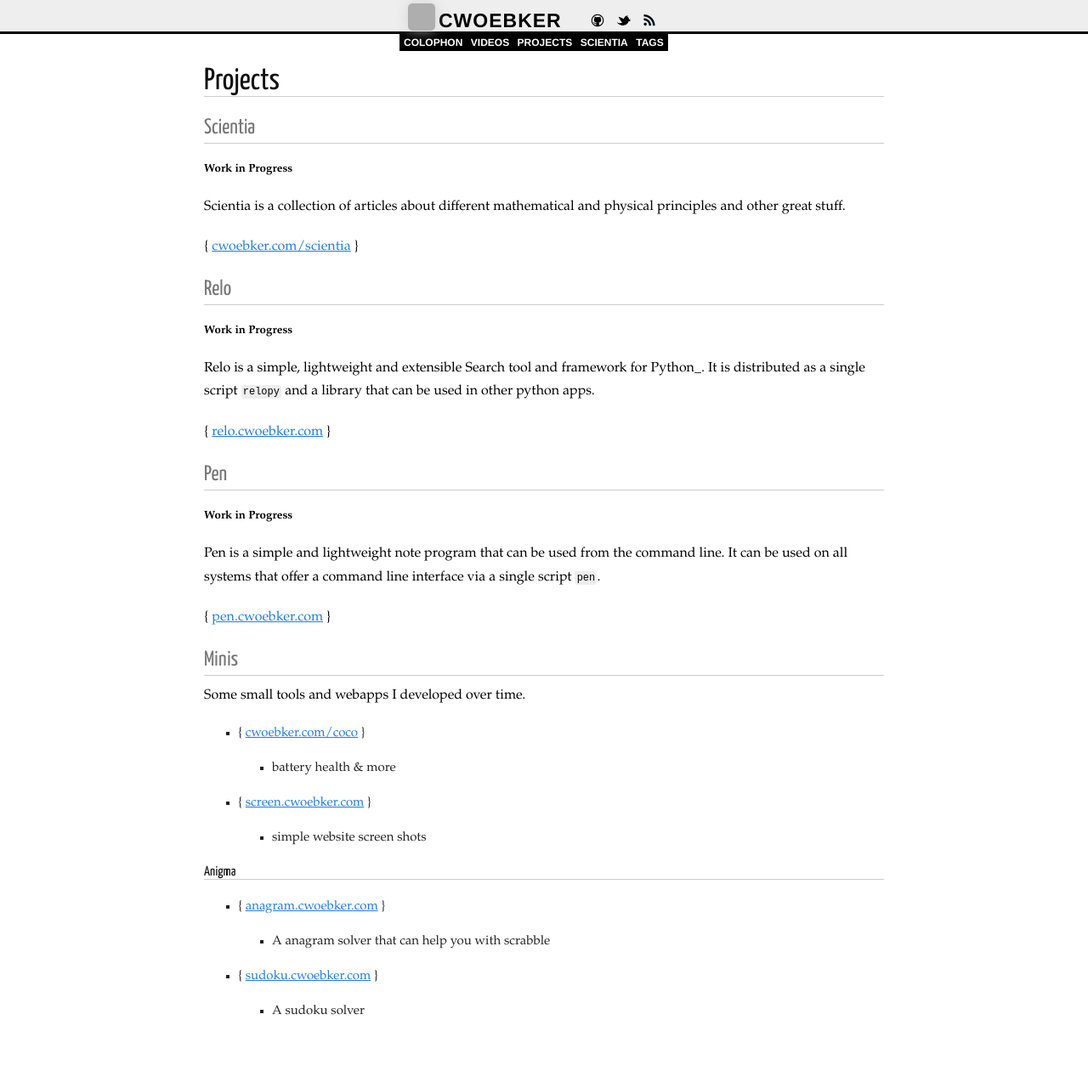
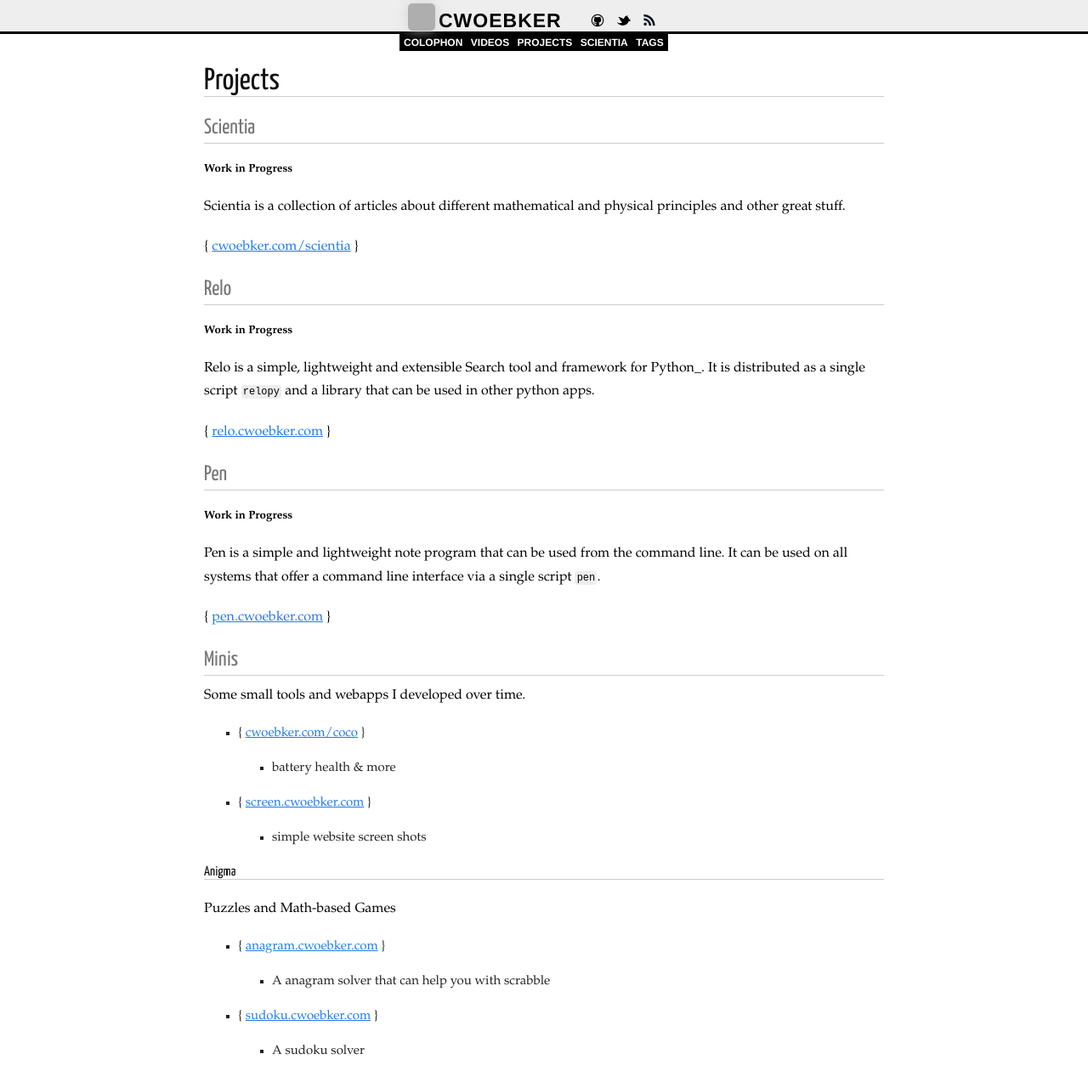
Before and after one commit to cwoebker/.com, a Jekyll site: the page built from projects.markdown, in a window 1280 px wide and 1347 px high. Shown: the top 1280 px of the window at 85% size. Built offline with Jekyll 4.4.1, drawn with Linux system fonts in a browser that asks for light colours; Markdown is read by kramdown in place of the engine named in the settings; grey boxes are pictures that could not be loaded.

Commit message:
added anigma description

```diff
--- a/projects.markdown
+++ b/projects.markdown
@@ -41,6 +41,8 @@ Some small tools and webapps I developed over time.
 
 #### [Anigma](http://anigma.cwoebker.com)
 
+Puzzles and Math-based Games
+
 - { [anagram.cwoebker.com](http://anagram.cwoebker.com) }
 	- A anagram solver that can help you with scrabble
 
```
